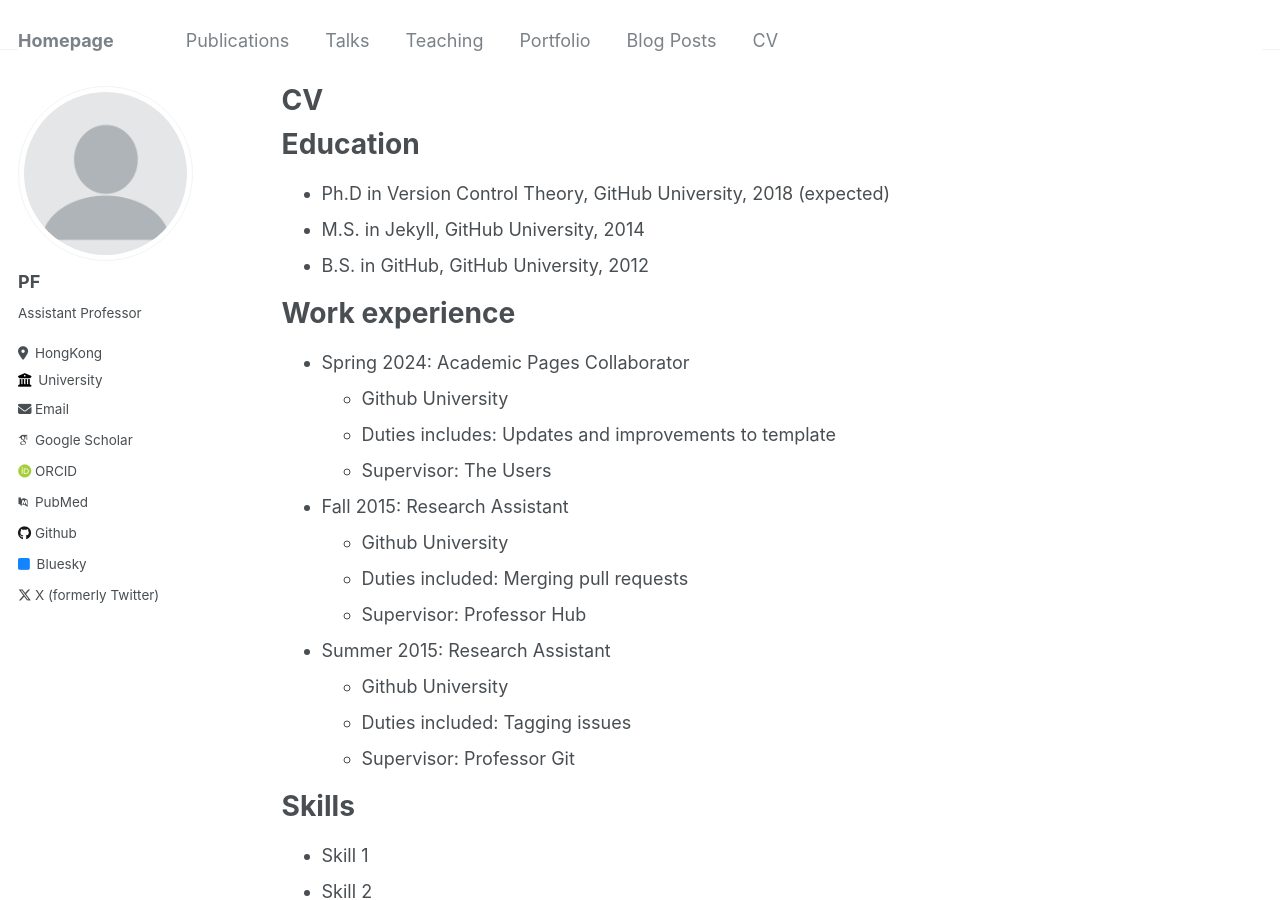
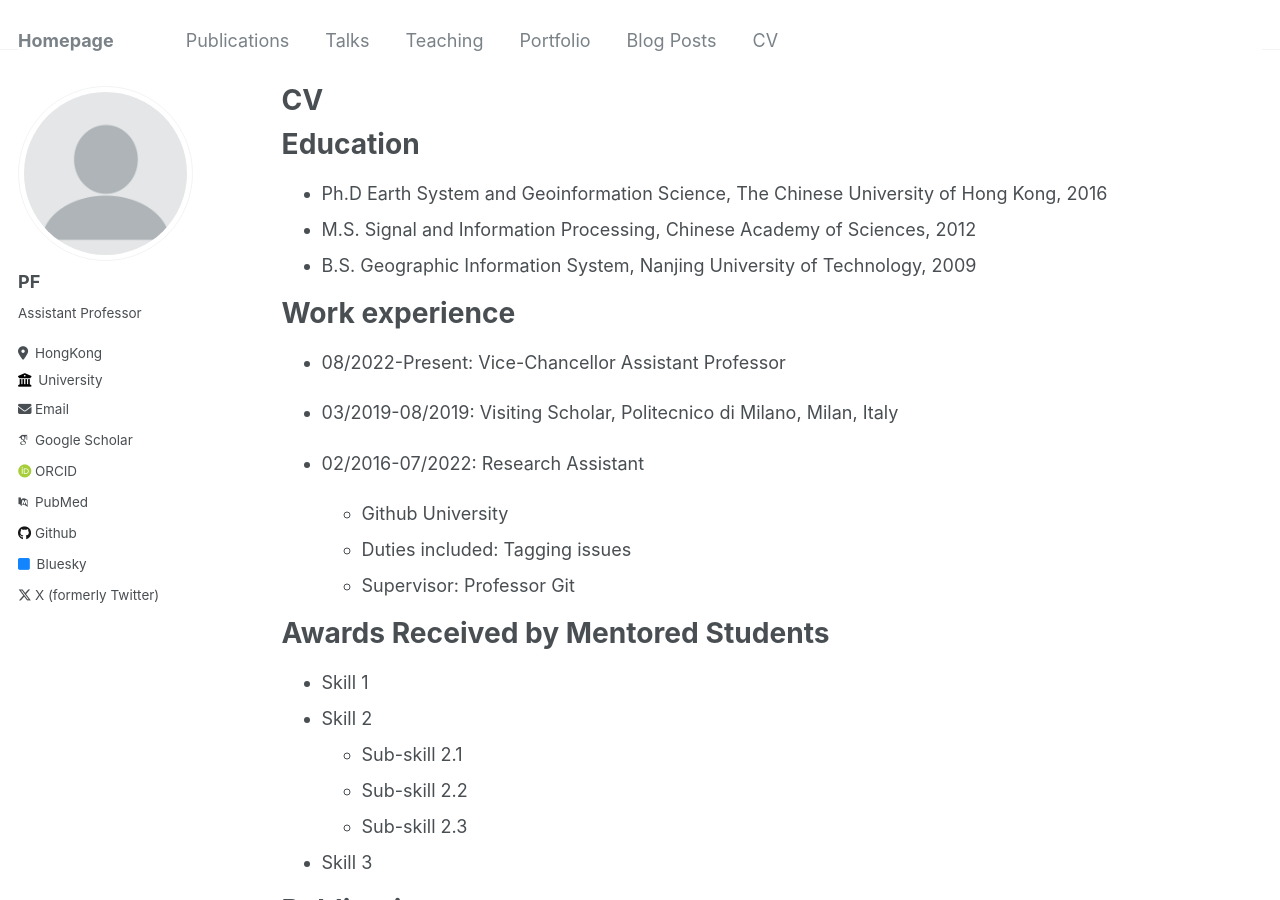
Before and after one commit to pfMA03/peifengMa, a Jekyll site: the page built from _pages/cv.md, in a window 1280 px wide and 900 px high. Built offline with Jekyll 4.4.1, drawn with Linux system fonts in a browser that asks for light colours; some web fonts are replaced.

Commit message:
Update cv.md

```diff
--- a/_pages/cv.md
+++ b/_pages/cv.md
@@ -11,28 +11,23 @@ redirect_from:
 
 Education
 ======
-* Ph.D in Version Control Theory, GitHub University, 2018 (expected)
-* M.S. in Jekyll, GitHub University, 2014
-* B.S. in GitHub, GitHub University, 2012
+* Ph.D Earth System and Geoinformation Science, The Chinese University of Hong Kong, 2016
+* M.S. Signal and Information Processing, Chinese Academy of Sciences, 2012
+* B.S. Geographic Information System, Nanjing University of Technology, 2009
 
 Work experience
 ======
-* Spring 2024: Academic Pages Collaborator
-  * Github University
-  * Duties includes: Updates and improvements to template
-  * Supervisor: The Users
+* 08/2022-Present: Vice-Chancellor Assistant Professor
 
-* Fall 2015: Research Assistant
-  * Github University
-  * Duties included: Merging pull requests
-  * Supervisor: Professor Hub
+* 03/2019-08/2019: Visiting Scholar, Politecnico di Milano, Milan, Italy
 
-* Summer 2015: Research Assistant
+
+* 02/2016-07/2022: Research Assistant
   * Github University
   * Duties included: Tagging issues
   * Supervisor: Professor Git
 
-Skills
+Awards Received by Mentored Students
 ======
 * Skill 1
 * Skill 2
```
